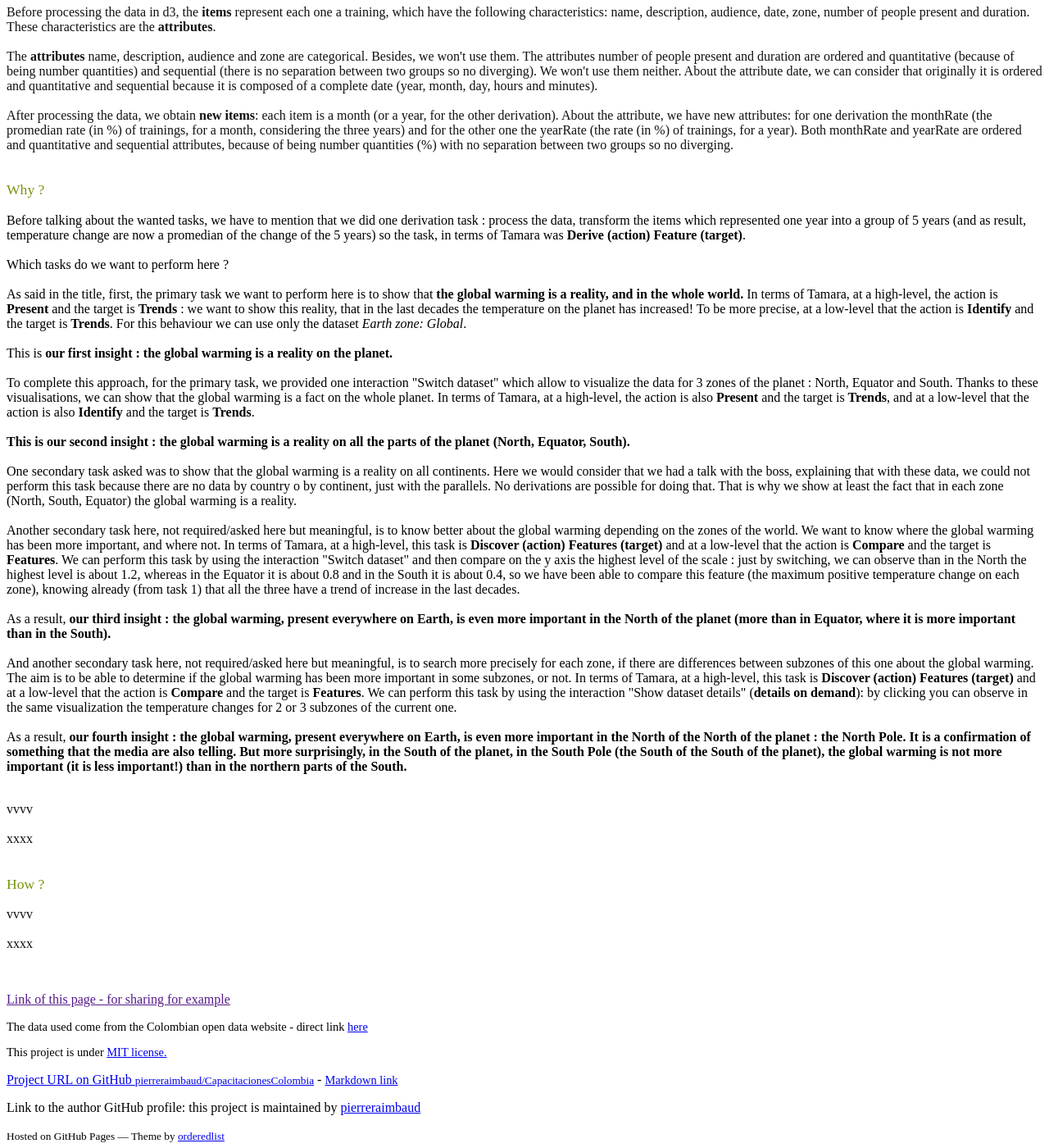
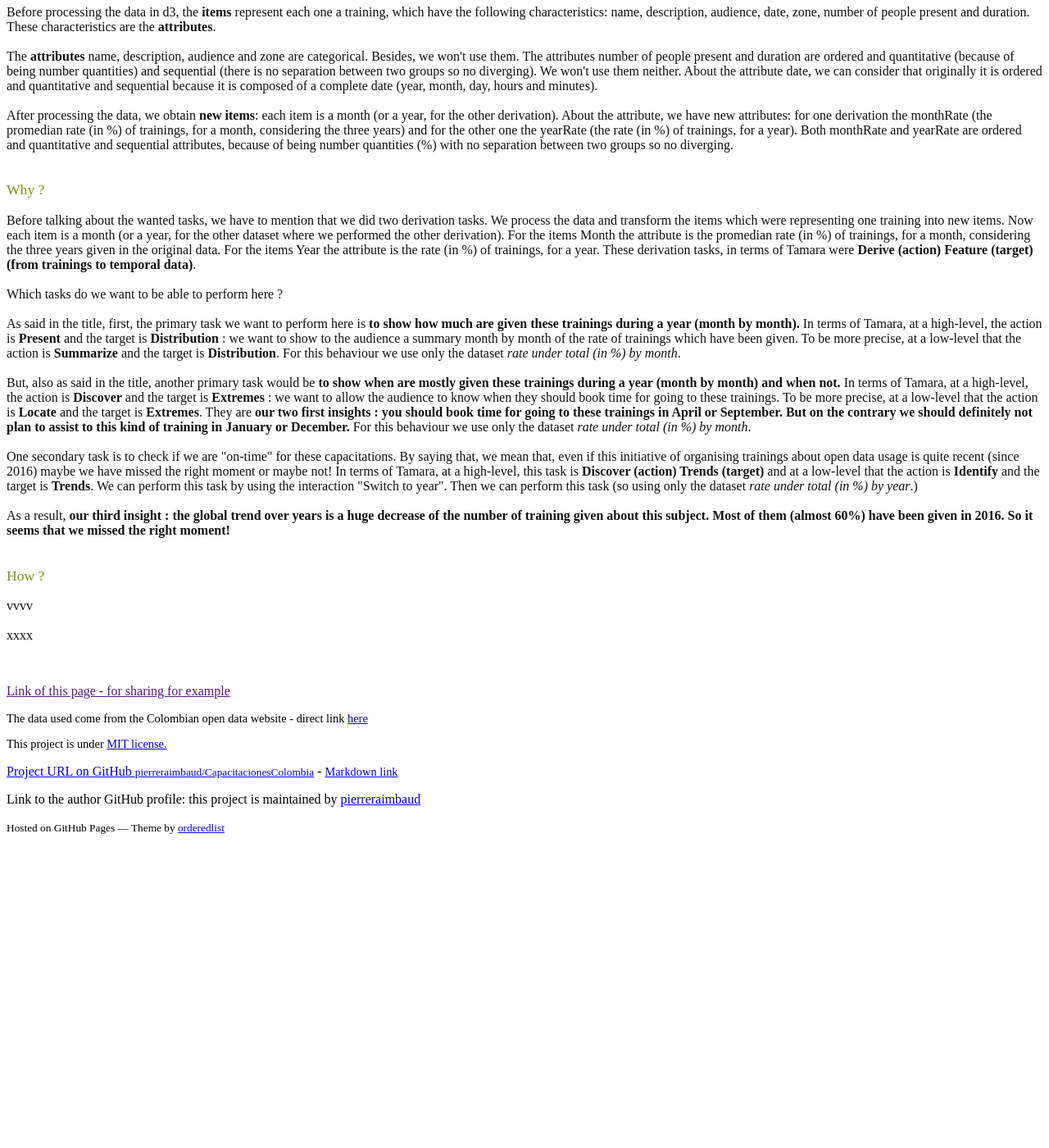
Before and after one commit to pierreraimbaud/CapacitacionesColombia, a Jekyll site: the page built from README.md, in a window 1280 px wide and 1400 px high, scrolled down 1077 px. Shown: the whole window at 82% size. Built offline with Jekyll 4.4.1, drawn with Linux system fonts in a browser that asks for light colours; our own code applies the rules of GitHub Pages for plain Markdown files; after the commit the page ends 2111 px from its top, so only the background shows below that.

Commit message:
Why viz analysis

```diff
--- a/_layouts/default.html
+++ b/_layouts/default.html
@@ -86,34 +86,22 @@
                 After processing the data, we obtain <b>new items</b>: each item is a month (or a year, for the other derivation). About the attribute, we have new attributes: for one derivation the monthRate (the promedian rate (in %) of trainings, for a month, considering the three years) and for the other one the yearRate (the rate (in %) of trainings, for a year). Both monthRate and yearRate are ordered and quantitative and sequential attributes, because of being number quantities (%) with no separation between two groups so no diverging.<br/><br/>
             </p>
             <p style="color:#789410;font-size:110%">Why ?</p>
-            Before talking about the wanted tasks, we have to mention that we did one derivation task : process the data, transform the items which represented one year into a group of 5 years (and as result, temperature change are now a promedian of the change of the 5 years) so the task, in terms of Tamara was <b>Derive (action) Feature (target)</b>.<br/><br/>
+            <p style="color:#111111;">
+              Before talking about the wanted tasks, we have to mention that we did two derivation tasks. We process the data and transform the items which were representing one training into new items. Now each item is a month (or a year, for the other dataset where we performed the other derivation). For the items Month the attribute is the promedian rate (in %) of trainings, for a month, considering the three years given in the original data. For the items Year the attribute is the rate (in %) of trainings, for a year. These derivation tasks, in terms of Tamara were <b>Derive (action) Feature (target) (from trainings to temporal data)</b>.<br/><br/>
 
-              Which tasks do we want to perform here ? <br/><br/>
+              Which tasks do we want to be able to perform here ? <br/><br/>
 
-              As said in the title, first, the primary task we want to perform here is to show that <b>the global warming is a reality, and in the whole world.</b>
-              In terms of Tamara, at a high-level, the action is <b>Present</b> and the target is <b>Trends</b> : we want to show this reality, that in the last decades the temperature on the planet has increased! To be more precise, at a low-level that the action is <b>Identify</b> and the target is <b>Trends</b>. For this behaviour we can use only the dataset <i>Earth zone: Global</i>.
+              As said in the title, first, the primary task we want to perform here is <b>to show how much are given these trainings during a year (month by month).</b>
+              In terms of Tamara, at a high-level, the action is <b>Present</b> and the target is <b>Distribution</b> : we want to show to the audience a summary month by month of the rate of trainings which have been given. To be more precise, at a low-level that the action is <b>Summarize</b> and the target is <b>Distribution</b>. For this behaviour we use only the dataset <i>rate under total (in %) by month</i>.
               <br/><br/>
-              This is <b>our first insight : the global warming is a reality on the planet.</b>
-              <br/><br/>
-              To complete this approach, for the primary task, we provided one interaction "Switch dataset" which allow to visualize the data for 3 zones of the planet : North, Equator and South. Thanks to these visualisations, we can show that the global warming is a fact on the whole planet. In terms of Tamara, at a high-level, the action is also <b>Present</b> and the target is <b>Trends</b>, and at a low-level that the action is also <b>Identify</b> and the target is <b>Trends</b>.
-              <br/><br/>
-              <b>This is our second insight : the global warming is a reality on all the parts of the planet (North, Equator, South).</b>
-              <br/><br/>
-              One secondary task asked was to show that the global warming is a reality on all continents. Here we would consider that we had a talk with the boss, explaining that with these data, we could not perform this task because there are no data by country o by continent, just with the parallels. No derivations are possible for doing that. That is why we show at least the fact that in each zone (North, South, Equator) the global warming is a reality.
+              But, also as said in the title, another primary task would be <b>to show when are mostly given these trainings during a year (month by month) and when not.</b>
+              In terms of Tamara, at a high-level, the action is <b>Discover</b> and the target is <b>Extremes</b> : we want to allow the audience to know when they should book time for going to these trainings. To be more precise, at a low-level that the action is <b>Locate</b> and the target is <b>Extremes</b>.
+              They are <b>our two first insights : you should book time for going to these trainings in April or September. But on the contrary we should definitely not plan to assist to this kind of training in January or December.</b> For this behaviour we use only the dataset <i>rate under total (in %) by month</i>.
               <br/><br/>
 
-              Another secondary task here, not required/asked here but meaningful, is to know better about the global warming depending on the zones of the world. We want to know where the global warming has been more important, and where not. In terms of Tamara, at a high-level, this task is <b>Discover (action) Features (target)</b> and at a low-level that the action is <b>Compare</b> and the target is <b>Features</b>. We can perform this task by using the interaction "Switch dataset" and then compare on the y axis the highest level of the scale : just by switching, we can observe than in the North the highest level is about 1.2, whereas in the Equator it is about 0.8 and in the South it is about 0.4, so we have been able to compare this feature (the maximum positive temperature change on each zone), knowing already (from task 1) that all the three have a trend of increase in the last decades.
+              One secondary task is to check if we are "on-time" for these capacitations. By saying that, we mean that, even if this initiative of organising trainings about open data usage is quite recent (since 2016) maybe we have missed the right moment or maybe not! In terms of Tamara, at a high-level, this task is <b>Discover (action) Trends (target)</b> and at a low-level that the action is <b>Identify</b> and the target is <b>Trends</b>. We can perform this task by using the interaction "Switch to year". Then we can perform this task (so using only the dataset <i>rate under total (in %) by year</i>.)
               <br/><br/>
-              As a result, <b>our third insight : the global warming, present everywhere on Earth, is even more important in the North of the planet (more than in Equator, where it is more important than in the South).</b>
-              <br/><br/>
-              And another secondary task here, not required/asked here but meaningful, is to search more precisely for each zone, if there are differences between subzones of this one about the global warming. The aim is to be able to determine if the global warming has been more important in some subzones, or not. In terms of Tamara, at a high-level, this task is <b>Discover (action) Features (target)</b> and at a low-level that the action is <b>Compare</b> and the target is <b>Features</b>. We can perform this task by using the interaction "Show dataset details" (<b>details on demand</b>): by clicking you can observe in the same visualization the temperature changes for 2 or 3 subzones of the current one.
-              <br/><br/>
-              As a result, <b>our fourth insight : the global warming, present everywhere on Earth, is even more important in the North of the North of the planet : the North Pole. It is a confirmation of something that the media are also telling. But more surprisingly, in the South of the planet, in the South Pole (the South of the South of the planet), the global warming is not more important (it is less important!) than in the northern parts of the South.</b>
-              <br/><br/>
-            <p style="color:#111111;">
-              vvvv
-              <br/><br/>
-              xxxx
+              As a result, <b>our third insight : the global trend over years is a huge decrease of the number of training given about this subject. Most of them (almost 60%) have been given in 2016. So it seems that we missed the right moment!</b>
               <br/><br/>
             </p>
             <p style="color:#789410;font-size:110%">How ?</p>
```
